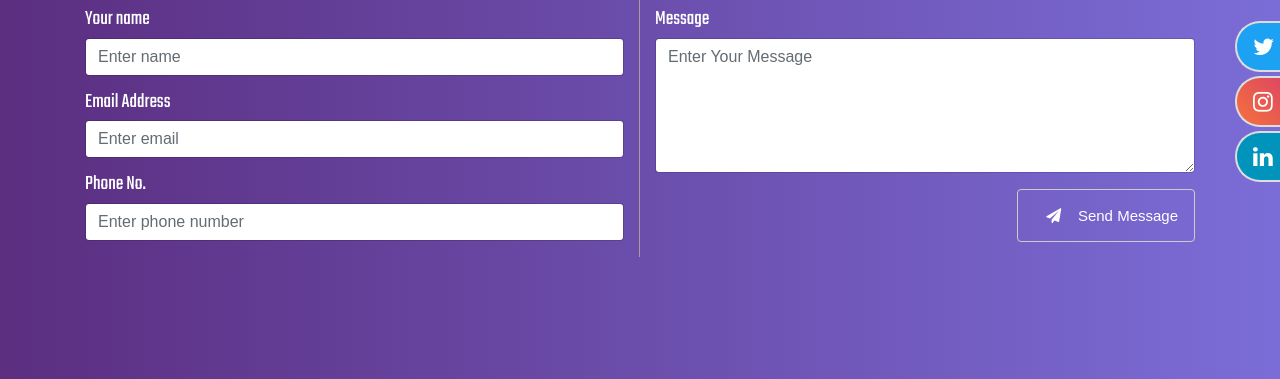
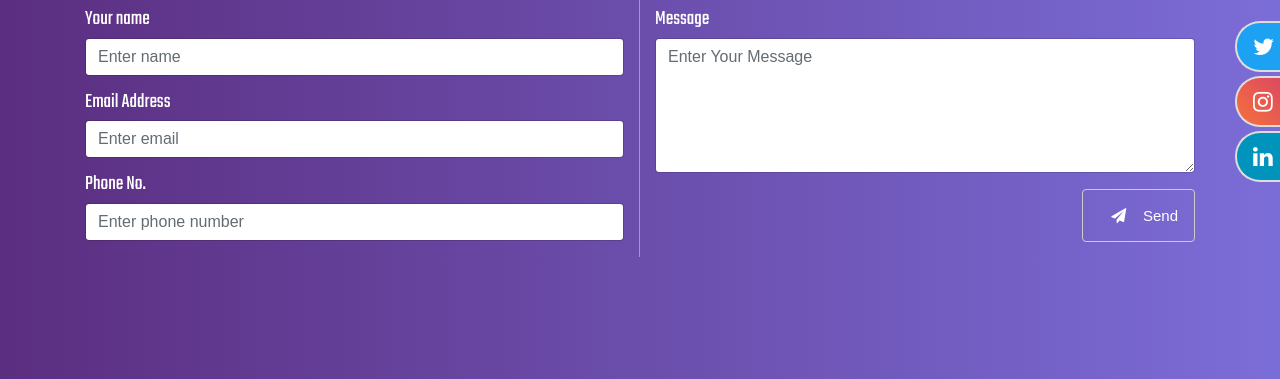
Before and after one commit to thetaPC/rachel_le, a PHP site: page /src/contact.php in a window 1280 px wide. Shown: the part 249-628 px from the top of the page. Run offline with PHP 8.4, Linux system fonts and the light colour scheme; data that the repository does not hold is empty; a stand-in replaces the project's code that opens the database connection; some libraries are stand-ins or nearby versions.

Commit message:
changed button text from "Send Message" to "Send". Close #6

```diff
--- a/src/contact.php
+++ b/src/contact.php
@@ -57,7 +57,7 @@
     			  			</div>
     			  			<button id="contSub" type="submit" class="btn btn-outline-secondary submit">
     			  			    <i class="fa fa-paper-plane" aria-hidden="true"></i>
-    			  			    Send Message
+    			  			    Send
 			  			    </button>
     					</div>
 					</div>
```
